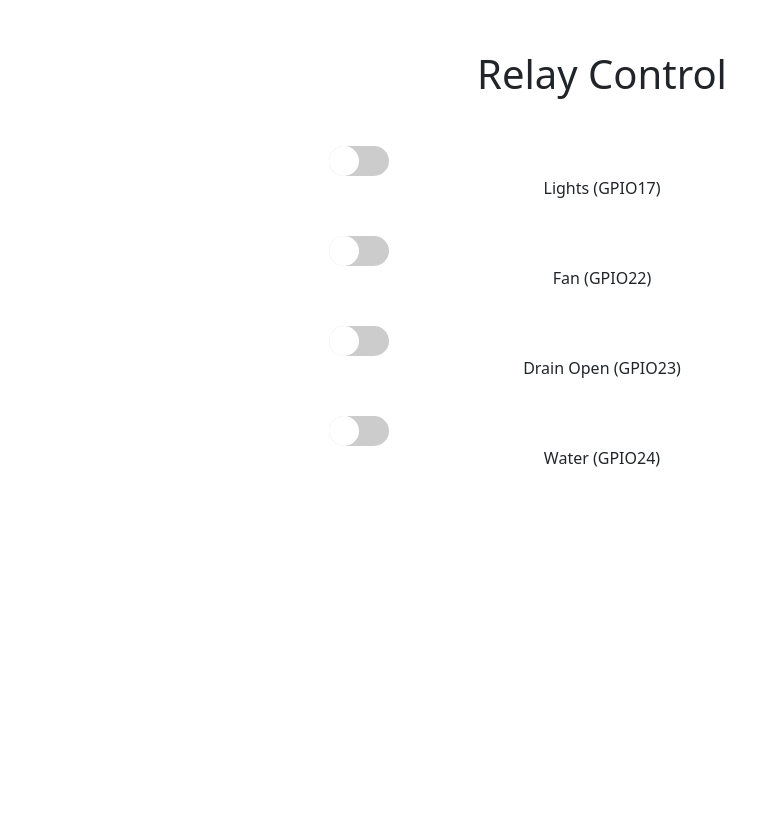
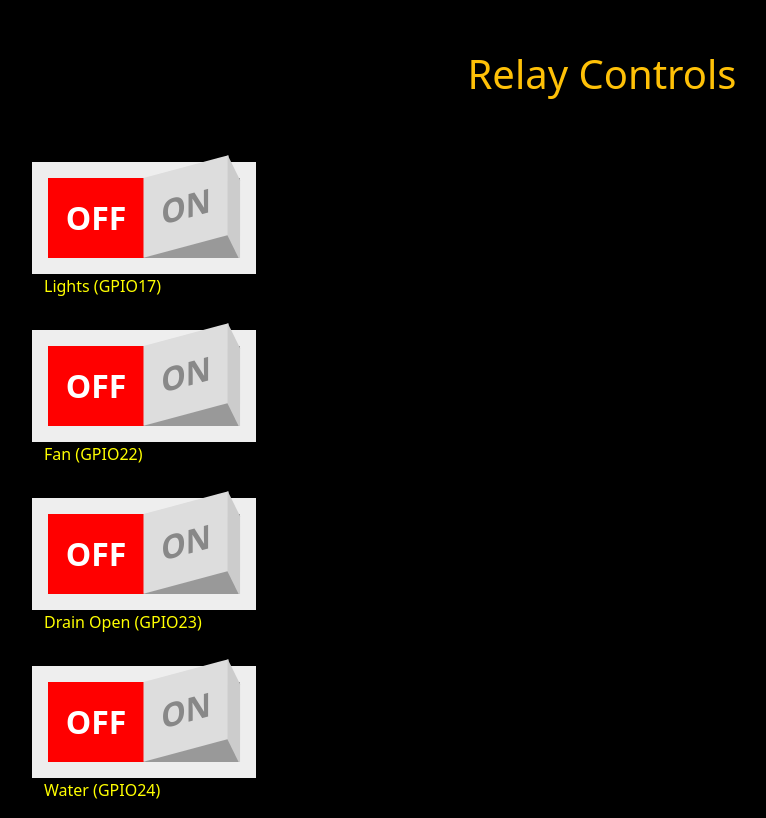
Before and after one commit to Skeeter-Man/Botter_Chickens, a Flask app: page / in a window 1280 px wide. Shown: the whole page, without its empty margins (38-804 px from the left). Before the commit the page ends 467 px from the top, so only its background shows below. Run offline with Flask 3, Linux system fonts and the light colour scheme; parts of the project's set-up code (start-up, migrations or seed data) failed here and were passed over; some libraries are stand-ins or nearby versions.

Commit message:
working to add better relay control

```diff
--- a/src/webapp/chicken_Webapp.py
+++ b/src/webapp/app.py
@@ -1,3 +1,27 @@
+'''
+  Controlling 4-ch relay with raspberry pi and using Flask
+  Used the following links as examples:
+    https://www.serasidis.gr/circuits/rpi_dht22/
+
+  Connections: (using BCM numbering)
+  +------------------------------------+
+  |      PCB                    PRi    |
+  +------------------------------------+
+  |   - Relay 1 Lights <----> GPIO 17  |
+  |   - Relay 2 Fans <------> GPIO 18  |
+  |   - Relay 3 Drains <----> GPIO 27  |
+  |   - Relay 4 Water <-----> GPIO 22  |
+  |   - DHT-22 (Data) <-----> GPIO  4  | (Add temp & humidity sensor later)
+  |   - Vcc (3.3V) <--------> Pin   1  |
+  |   - Vcc (5V) <----------> Pin   2  |
+  |   - GND <---------------> Pin   9  |
+  +------------------------------------+
+
+Author: Michael N
+Created: 8/14/24
+
+'''
+
 from flask import Flask, render_template, request
 
 app = Flask(__name__)
@@ -6,8 +30,8 @@ app = Flask(__name__)
 #########################################################################
 
 # # Set up GPIO Pins
+relay_pins = [17, 22, 23, 24]  # GPIO17, GPIO22, GPIO23, GPIO24
 # GPIO.setmode(GPIO.BCM)
-# relay_pins = [17, 22, 23, 24]  # GPIO17, GPIO22, GPIO23, GPIO24
 # GPIO.setup(relay_pins, GPIO.OUT)
 
 # # Initial state for relays
@@ -28,6 +52,8 @@ def toggle(relay_id):
     # GPIO.output(relay_pins[relay_id], relay_states[relay_id])
     return ('', 204)  # No content response
 
+
+
 if __name__ == '__main__':
     try:
         app.run(host='0.0.0.0', port=5000)
--- a/src/webapp/templates/index.html
+++ b/src/webapp/templates/index.html
@@ -5,9 +5,12 @@
     <meta name="viewport" content="width=device-width, initial-scale=1.0" />
     <title>Relay Control</title>
     <link
+      href="https://cdn.jsdelivr.net/npm/bootstrap@5.3.3/dist/css/bootstrap.min.css"
       rel="stylesheet"
-      href="{{ url_for('static', filename='css/bootstrap.min.css') }}"
+      integrity="sha384-QWTKZyjpPEjISv5WaRU9OFeRpok6YctnYmDr5pNlyT2bRjXh0JMhjY6hW+ALEwIH"
+      crossorigin="anonymous"
     />
+
     <style>
       .container {
         margin-top: 50px;
@@ -39,48 +42,202 @@
       .toggle-btn.on::before {
         left: 30px;
       }
+
+      /* Switch starts here */
+      .rocker {
+        display: inline-block;
+        position: relative;
+        /*
+  SIZE OF SWITCH
+  ==============
+  All sizes are in em - therefore
+  changing the font-size here
+  will change the size of the switch.
+  See .rocker-small below as example.
+  */
+        font-size: 2em;
+        font-weight: bold;
+        text-align: center;
+        text-transform: uppercase;
+        color: #888;
+        width: 7em;
+        height: 4em;
+        overflow: hidden;
+        border-bottom: 0.5em solid #eee;
+      }
+
+      .rocker-small {
+        font-size: 0.75em; /* Sizes the switch */
+        margin: 1em;
+      }
+
+      .rocker::before {
+        content: "";
+        position: absolute;
+        top: 0.5em;
+        left: 0;
+        right: 0;
+        bottom: 0;
+        background-color: #999;
+        border: 0.5em solid #eee;
+        border-bottom: 0;
+      }
+
+      .rocker input {
+        opacity: 0;
+        width: 0;
+        height: 0;
+      }
+
+      .switch-left,
+      .switch-right {
+        cursor: pointer;
+        position: absolute;
+        display: flex;
+        align-items: center;
+        justify-content: center;
+        height: 2.5em;
+        width: 3em;
+        transition: 0.2s;
+      }
+
+      .switch-left {
+        height: 2.4em;
+        width: 2.75em;
+        left: 0.85em;
+        bottom: 0.4em;
+        background-color: #ddd;
+        transform: rotate(15deg) skewX(15deg);
+      }
+
+      .switch-right {
+        right: 0.5em;
+        bottom: 0;
+        background-color: #028f00;
+        color: #fff;
+      }
+
+      .switch-left::before,
+      .switch-right::before {
+        content: "";
+        position: absolute;
+        width: 0.4em;
+        height: 2.45em;
+        bottom: -0.45em;
+        background-color: #ccc;
+        transform: skewY(-65deg);
+      }
+
+      .switch-left::before {
+        left: -0.4em;
+      }
+
+      .switch-right::before {
+        right: -0.375em;
+        background-color: transparent;
+        transform: skewY(65deg);
+      }
+
+      input:checked + .switch-left {
+        background-color: #ff0000;
+        color: #fff;
+        bottom: 0px;
+        left: 0.5em;
+        height: 2.5em;
+        width: 3em;
+        transform: rotate(0deg) skewX(0deg);
+      }
+
+      input:checked + .switch-left::before {
+        background-color: transparent;
+        width: 3.0833em;
+      }
+
+      input:checked + .switch-left + .switch-right {
+        background-color: #ddd;
+        color: #888;
+        bottom: 0.4em;
+        right: 0.8em;
+        height: 2.4em;
+        width: 2.75em;
+        transform: rotate(-15deg) skewX(-15deg);
+      }
+
+      input:checked + .switch-left + .switch-right::before {
+        background-color: #ccc;
+      }
+
+      /* Keyboard Users */
+      input:focus + .switch-left {
+        color: #333;
+      }
+
+      input:checked:focus + .switch-left {
+        color: #fff;
+      }
+
+      input:focus + .switch-left + .switch-right {
+        color: #fff;
+      }
+
+      input:checked:focus + .switch-left + .switch-right {
+        color: #333;
+      }
     </style>
   </head>
-  <body>
+  <body style="background: #000;">
     <div class="container">
-      <h1 class="text-center mb-5">Relay Control</h1>
+      <h1 class="text-center mb-5 text-warning">Relay Controls</h1>
 
-      <div class="row">
-        <div class="col-md-6 offset-md-3 relay-control text-center">
-          <div
-            class="toggle-btn {{ 'on' if relay_states[0] else '' }}"
-            onclick="toggleRelay(0)"
-          ></div>
-          <p>Lights (GPIO17)</p>
-        </div>
+      <div class="row ">
+        <label class="rocker {{ 'on' if relay_states[0] else '' }}"
+          onclick="toggleRelay(0)">
+          <input type="checkbox" checked></input>
+          <span class="switch-left">Off</span>
+          <span class="switch-right">On</span>
+        </label>
+        <p style="color: yellow;">Lights (GPIO17)</p>
+      </div>
 
-        <div class="col-md-6 offset-md-3 relay-control text-center">
-          <div
-            class="toggle-btn {{ 'on' if relay_states[1] else '' }}"
-            onclick="toggleRelay(1)"
-          ></div>
-          <p>Fan (GPIO22)</p>
-        </div>
+      <div class="row ">
+        <label class="rocker {{ 'on' if relay_states[1] else '' }}"
+          onclick="toggleRelay(1)">
+          <input type="checkbox" checked></input>
+          <span class="switch-left">Off</span>
+          <span class="switch-right">On</span>
+        </label>
+        <p style="color: yellow;">Fan (GPIO22)</p>
+      </div>
 
-        <div class="col-md-6 offset-md-3 relay-control text-center">
-          <div
-            class="toggle-btn {{ 'on' if relay_states[2] else '' }}"
-            onclick="toggleRelay(2)"
-          ></div>
-          <p>Drain Open (GPIO23)</p>
-        </div>
+      <div class="row ">
+        <label class="rocker {{ 'on' if relay_states[2] else '' }}"
+          onclick="toggleRelay(2)">
+          <input type="checkbox" checked></input>
+          <span class="switch-left">Off</span>
+          <span class="switch-right">On</span>
+        </label>
+        <p style="color: yellow;">Drain Open (GPIO23)</p>
+      </div>
 
-        <div class="col-md-6 offset-md-3 relay-control text-center">
-          <div
-            class="toggle-btn {{ 'on' if relay_states[3] else '' }}"
-            onclick="toggleRelay(3)"
-          ></div>
-          <p>Water (GPIO24)</p>
-        </div>
+      <div class="row ">
+        <label class="rocker {{ 'on' if relay_states[3] else '' }}"
+          onclick="toggleRelay(3)">
+          <input type="checkbox" checked></input>
+          <span class="switch-left">Off</span>
+          <span class="switch-right">On</span>
+        </label>
+        <p style="color: yellow;">Water (GPIO24)</p>
+      </div>
+
       </div>
     </div>
 
-    <script src="{{ url_for('static', filename='js/bootstrap.bundle.min.js') }}"></script>
+    <script
+      src="https://cdn.jsdelivr.net/npm/bootstrap@5.3.3/dist/js/bootstrap.bundle.min.js"
+      integrity="sha384-YvpcrYf0tY3lHB60NNkmXc5s9fDVZLESaAA55NDzOxhy9GkcIdslK1eN7N6jIeHz"
+      crossorigin="anonymous"
+    ></script>
+
     <script>
       function toggleRelay(relayId) {
         fetch("/toggle/" + relayId, { method: "POST" }).then(() => {
```
